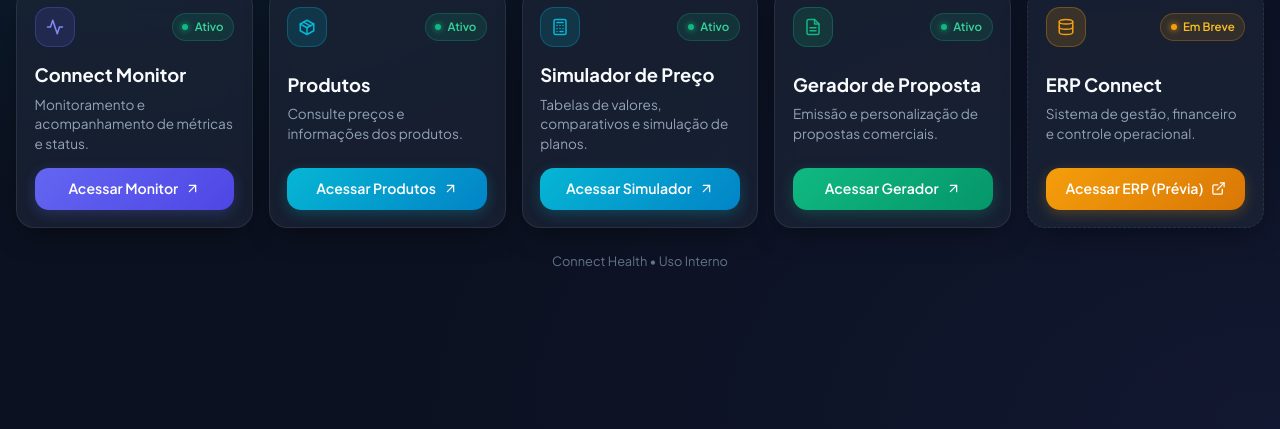
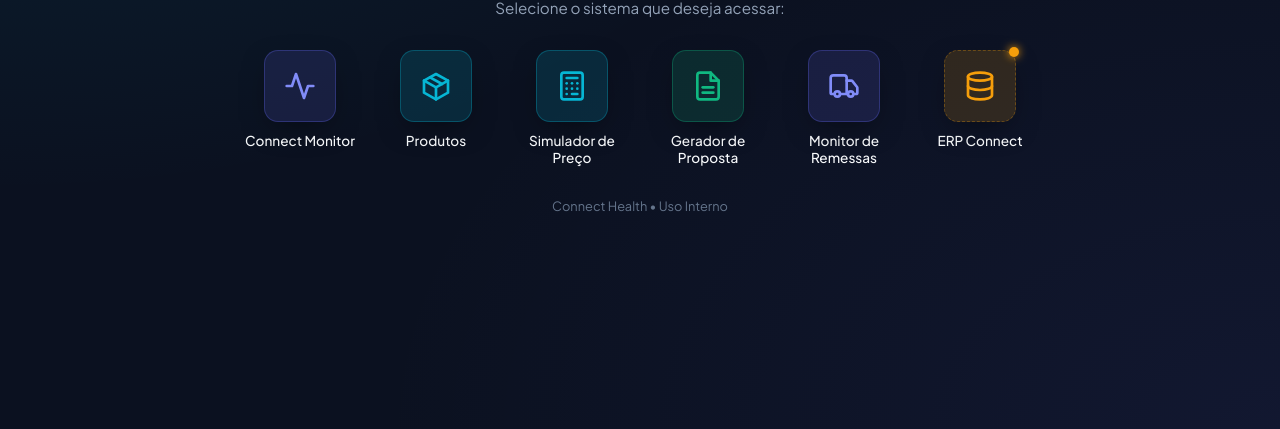
Before and after one commit to devconnecthealth/connectapp, a plain HTML site: page index.html in a window 1280 px wide. Shown: the part 371-800 px from the top of the page. Drawn offline with nearby package versions, Linux system fonts and the light colour scheme.

Commit message:
add monitor de remessas

```diff
--- a/index.html
+++ b/index.html
@@ -13,9 +13,6 @@
   <link rel="preconnect" href="https://fonts.gstatic.com" crossorigin>
   <link href="https://fonts.googleapis.com/css2?family=Plus+Jakarta+Sans:wght@400;500;600;700&display=swap" rel="stylesheet">
 
-  <!-- Lucide Icons -->
-  <script src="https://unpkg.com/lucide@latest"></script>
-
   <link rel="stylesheet" href="styles.css" />
 </head>
 <body>
@@ -28,64 +25,35 @@
       <p class="portal-subtitle">Selecione o sistema que deseja acessar:</p>
     </header>
 
-    <!-- Links Grid -->
-    <main class="grid-container">
+    <!-- App launcher -->
+    <main class="app-grid">
 
-      <!-- Card 1: Connect Monitor -->
-      <div class="system-card">
-        <div class="card-top">
-          <div class="icon-box icon-indigo">
+      <!-- Connect Monitor -->
+      <a class="app-tile" href="https://connecthealth.duckdns.org/" target="_blank" rel="noopener noreferrer">
+        <span class="app-icon icon-indigo">
           <svg aria-hidden="true" viewBox="0 0 24 24" fill="none" stroke="currentColor" stroke-width="2" stroke-linecap="round" stroke-linejoin="round">
             <polyline points="22 12 18 12 15 21 9 3 6 12 2 12"></polyline>
           </svg>
-          </div>
-          <span class="badge badge-online">
-            <span class="dot dot-online"></span> Ativo
         </span>
-        </div>
+        <span class="app-name">Connect Monitor</span>
+      </a>
 
-        <div class="card-info">
-          <h2>Connect Monitor</h2>
-          <p>Monitoramento e acompanhamento de métricas e status.</p>
-        </div>
-
-        <a href="https://connecthealth.duckdns.org/" target="_blank" rel="noopener noreferrer" class="btn btn-indigo">
-          <span>Acessar Monitor</span>
-          <i data-lucide="arrow-up-right"></i>
-        </a>
-      </div>
-
-      <!-- Card 2: Produtos -->
-      <div class="system-card">
-        <div class="card-top">
-          <div class="icon-box icon-cyan">
+      <!-- Produtos -->
+      <a class="app-tile" href="https://preco-produtos-a6yy.vercel.app/" target="_blank" rel="noopener noreferrer">
+        <span class="app-icon icon-cyan">
           <svg aria-hidden="true" viewBox="0 0 24 24" fill="none" stroke="currentColor" stroke-width="2" stroke-linecap="round" stroke-linejoin="round">
             <path d="m12 3 9 5-9 5-9-5 9-5z"></path>
             <path d="M3 8v9l9 5 9-5V8"></path>
             <path d="M12 13v9"></path>
             <path d="m7.5 5.5 9 5"></path>
           </svg>
-          </div>
-          <span class="badge badge-online">
-            <span class="dot dot-online"></span> Ativo
         </span>
-        </div>
+        <span class="app-name">Produtos</span>
+      </a>
 
-        <div class="card-info">
-          <h2>Produtos</h2>
-          <p>Consulte preços e informações dos produtos.</p>
-        </div>
-
-        <a href="https://preco-produtos-a6yy.vercel.app/" target="_blank" rel="noopener noreferrer" class="btn btn-cyan">
-          <span>Acessar Produtos</span>
-          <i data-lucide="arrow-up-right"></i>
-        </a>
-      </div>
-
-      <!-- Card 3: Simulador de Preço -->
-      <div class="system-card">
-        <div class="card-top">
-          <div class="icon-box icon-cyan">
+      <!-- Simulador de Preço -->
+      <a class="app-tile" href="https://simulador-ashen-two.vercel.app/" target="_blank" rel="noopener noreferrer">
+        <span class="app-icon icon-cyan">
           <svg aria-hidden="true" viewBox="0 0 24 24" fill="none" stroke="currentColor" stroke-width="2" stroke-linecap="round" stroke-linejoin="round">
             <rect x="4" y="2" width="16" height="20" rx="2"></rect>
             <line x1="8" y1="6" x2="16" y2="6"></line>
@@ -98,75 +66,49 @@
             <line x1="8" y1="18" x2="8" y2="18"></line>
             <line x1="12" y1="18" x2="16" y2="18"></line>
           </svg>
-          </div>
-          <span class="badge badge-online">
-            <span class="dot dot-online"></span> Ativo
         </span>
-        </div>
+        <span class="app-name">Simulador de Preço</span>
+      </a>
 
-        <div class="card-info">
-          <h2>Simulador de Preço</h2>
-          <p>Tabelas de valores, comparativos e simulação de planos.</p>
-        </div>
-
-        <a href="https://simulador-ashen-two.vercel.app/" target="_blank" rel="noopener noreferrer" class="btn btn-cyan">
-          <span>Acessar Simulador</span>
-          <i data-lucide="arrow-up-right"></i>
-        </a>
-      </div>
-
-      <!-- Card 4: Gerador de Proposta -->
-      <div class="system-card">
-        <div class="card-top">
-          <div class="icon-box icon-emerald">
+      <!-- Gerador de Proposta -->
+      <a class="app-tile" href="https://geradorconnect.vercel.app/" target="_blank" rel="noopener noreferrer">
+        <span class="app-icon icon-emerald">
           <svg aria-hidden="true" viewBox="0 0 24 24" fill="none" stroke="currentColor" stroke-width="2" stroke-linecap="round" stroke-linejoin="round">
             <path d="M14 2H6a2 2 0 0 0-2 2v16a2 2 0 0 0 2 2h12a2 2 0 0 0 2-2V8z"></path>
             <polyline points="14 2 14 8 20 8"></polyline>
             <line x1="8" y1="13" x2="16" y2="13"></line>
             <line x1="8" y1="17" x2="16" y2="17"></line>
           </svg>
-          </div>
-          <span class="badge badge-online">
-            <span class="dot dot-online"></span> Ativo
         </span>
-        </div>
+        <span class="app-name">Gerador de Proposta</span>
+      </a>
 
-        <div class="card-info">
-          <h2>Gerador de Proposta</h2>
-          <p>Emissão e personalização de propostas comerciais.</p>
-        </div>
+      <!-- Monitor de Remessas -->
+      <a class="app-tile" href="https://memphis-five.vercel.app/" target="_blank" rel="noopener noreferrer">
+        <span class="app-icon icon-indigo">
+          <svg aria-hidden="true" viewBox="0 0 24 24" fill="none" stroke="currentColor" stroke-width="2" stroke-linecap="round" stroke-linejoin="round">
+            <path d="M14 18V6a2 2 0 0 0-2-2H4a2 2 0 0 0-2 2v11a1 1 0 0 0 1 1h2"></path>
+            <path d="M15 18H9"></path>
+            <path d="M19 18h2a1 1 0 0 0 1-1v-3.65a1 1 0 0 0-.22-.624l-3.48-4.35A1 1 0 0 0 17.52 8H14"></path>
+            <circle cx="17" cy="18" r="2"></circle>
+            <circle cx="7" cy="18" r="2"></circle>
+          </svg>
+        </span>
+        <span class="app-name">Monitor de Remessas</span>
+      </a>
 
-        <a href="https://geradorconnect.vercel.app/" target="_blank" rel="noopener noreferrer" class="btn btn-emerald">
-          <span>Acessar Gerador</span>
-          <i data-lucide="arrow-up-right"></i>
-        </a>
-      </div>
-
-      <!-- Card 5: ERP Connect -->
-      <div class="system-card card-inactive">
-        <div class="card-top">
-          <div class="icon-box icon-amber">
+      <!-- ERP Connect (em breve) -->
+      <a class="app-tile app-soon" href="https://erp-connect-psi.vercel.app/" target="_blank" rel="noopener noreferrer" title="Em breve — versão de prévia">
+        <span class="app-icon icon-amber">
           <svg aria-hidden="true" viewBox="0 0 24 24" fill="none" stroke="currentColor" stroke-width="2" stroke-linecap="round" stroke-linejoin="round">
             <ellipse cx="12" cy="5" rx="9" ry="3"></ellipse>
             <path d="M3 5v14c0 1.66 4.03 3 9 3s9-1.34 9-3V5"></path>
             <path d="M3 12c0 1.66 4.03 3 9 3s9-1.34 9-3"></path>
           </svg>
-          </div>
-          <span class="badge badge-warning">
-            <span class="dot dot-warning"></span> Em Breve
+          <span class="soon-dot"></span>
         </span>
-        </div>
-
-        <div class="card-info">
-          <h2>ERP Connect</h2>
-          <p>Sistema de gestão, financeiro e controle operacional.</p>
-        </div>
-
-        <a href="https://erp-connect-psi.vercel.app/" target="_blank" rel="noopener noreferrer" class="btn btn-amber">
-          <span>Acessar ERP (Prévia)</span>
-          <i data-lucide="external-link"></i>
+        <span class="app-name">ERP Connect</span>
       </a>
-      </div>
 
     </main>
 
@@ -176,12 +118,5 @@
     </footer>
 
   </div>
-
-  <script>
-    // Initialize icons
-    if (window.lucide) {
-      lucide.createIcons();
-    }
-  </script>
 </body>
 </html>
--- a/styles.css
+++ b/styles.css
@@ -97,76 +97,80 @@ body {
   color: var(--text-secondary);
 }
 
-/* Grid */
-.grid-container {
+/* App launcher grid */
+.app-grid {
   display: grid;
-  grid-template-columns: 1fr;
-  gap: 1rem;
+  grid-template-columns: repeat(auto-fill, 120px);
+  justify-content: center;
+  gap: 1.5rem 1rem;
   width: 100%;
+  max-width: 820px;
 }
 
-@media (min-width: 640px) {
-  .grid-container {
-    grid-template-columns: repeat(2, 1fr);
-  }
+.app-tile {
+  display: flex;
+  flex-direction: column;
+  align-items: center;
+  gap: 0.6rem;
+  text-decoration: none;
+  color: var(--text-primary);
+  padding: 0.4rem 0;
+  border-radius: var(--radius-md);
+  outline: none;
 }
 
-@media (min-width: 900px) {
-  .grid-container {
-    grid-template-columns: repeat(4, 1fr);
-  }
-}
-
-@media (min-width: 1200px) {
-  .grid-container {
-    grid-template-columns: repeat(5, 1fr);
-  }
-}
-
-/* Cards */
-.system-card {
-  background: var(--bg-card);
-  backdrop-filter: blur(12px);
-  -webkit-backdrop-filter: blur(12px);
-  border: 1px solid var(--border-card);
-  border-radius: var(--radius-lg);
-  padding: 1.1rem;
+.app-icon {
+  position: relative;
+  width: 72px;
+  height: 72px;
+  border-radius: var(--radius-md);
   display: flex;
-  flex-direction: column;
-  justify-content: space-between;
-  gap: 0.9rem;
+  align-items: center;
+  justify-content: center;
   box-shadow: var(--shadow-card);
   transition: var(--transition);
 }
 
-.system-card:hover {
-  transform: translateY(-4px);
-  background: var(--bg-card-hover);
-  border-color: var(--border-card-hover);
-  box-shadow: 0 16px 36px -10px rgba(0, 0, 0, 0.6);
+.app-icon svg {
+  width: 32px;
+  height: 32px;
 }
 
-/* Card Top: Icon + Badge */
-.card-top {
-  display: flex;
-  align-items: center;
-  justify-content: space-between;
+.app-name {
+  font-size: 0.85rem;
+  font-weight: 500;
+  text-align: center;
+  line-height: 1.3;
+  color: var(--text-primary);
 }
 
-.icon-box {
-  width: 40px;
-  height: 40px;
-  border-radius: var(--radius-md);
-  display: flex;
-  align-items: center;
-  justify-content: center;
+.app-tile:hover .app-icon,
+.app-tile:focus-visible .app-icon {
+  transform: translateY(-3px);
+  box-shadow: 0 12px 24px -8px rgba(0, 0, 0, 0.6);
+  filter: brightness(1.2);
 }
 
-.icon-box svg {
-  width: 18px;
-  height: 18px;
+.app-tile:focus-visible .app-name {
+  text-decoration: underline;
 }
 
+.app-soon .app-icon {
+  border-style: dashed;
+}
+
+.soon-dot {
+  position: absolute;
+  top: -4px;
+  right: -4px;
+  width: 10px;
+  height: 10px;
+  border-radius: 50%;
+  background: #F59E0B;
+  box-shadow: 0 0 8px #F59E0B;
+}
+
+/* Icon colors */
 .icon-cyan {
   background: rgba(6, 182, 212, 0.15);
   color: var(--accent-cyan);
@@ -191,132 +195,6 @@ body {
   border: 1px solid rgba(245, 158, 11, 0.3);
 }
 
-/* Badges */
-.badge {
-  display: inline-flex;
-  align-items: center;
-  gap: 0.4rem;
-  font-size: 0.72rem;
-  font-weight: 600;
-  padding: 0.25rem 0.6rem;
-  border-radius: var(--radius-full);
-}
-
-.badge-online {
-  background: rgba(16, 185, 129, 0.12);
-  color: #34D399;
-  border: 1px solid rgba(16, 185, 129, 0.25);
-}
-
-.badge-warning {
-  background: rgba(245, 158, 11, 0.12);
-  color: #FBBF24;
-  border: 1px solid rgba(245, 158, 11, 0.25);
-}
-
-.dot {
-  width: 6px;
-  height: 6px;
-  border-radius: 50%;
-}
-
-.dot-online {
-  background-color: #10B981;
-  box-shadow: 0 0 6px #10B981;
-}
-
-.dot-warning {
-  background-color: #F59E0B;
-  box-shadow: 0 0 6px #F59E0B;
-}
-
-/* Card Info */
-.card-info h2 {
-  font-size: 1.15rem;
-  font-weight: 700;
-  color: var(--text-primary);
-  margin-bottom: 0.35rem;
-}
-
-.card-info p {
-  font-size: 0.85rem;
-  color: var(--text-secondary);
-  line-height: 1.45;
-}
-
-/* Buttons */
-.btn {
-  display: inline-flex;
-  align-items: center;
-  justify-content: center;
-  gap: 0.45rem;
-  padding: 0.65rem 0.75rem;
-  border-radius: var(--radius-md);
-  font-family: inherit;
-  font-size: 0.88rem;
-  font-weight: 600;
-  text-decoration: none;
-  color: #FFFFFF;
-  border: none;
-  cursor: pointer;
-  transition: var(--transition);
-}
-
-.btn svg {
-  width: 15px;
-  height: 15px;
-  transition: transform 0.2s ease;
-}
-
-.btn:hover svg {
-  transform: translate(2px, -2px);
-}
-
-.btn-cyan {
-  background: linear-gradient(135deg, #06B6D4, #0284C7);
-  box-shadow: 0 4px 14px rgba(6, 182, 212, 0.25);
-}
-
-.btn-cyan:hover {
-  background: linear-gradient(135deg, #0891B2, #0369A1);
-  box-shadow: 0 6px 20px rgba(6, 182, 212, 0.4);
-}
-
-.btn-emerald {
-  background: linear-gradient(135deg, #10B981, #059669);
-  box-shadow: 0 4px 14px rgba(16, 185, 129, 0.25);
-}
-
-.btn-emerald:hover {
-  background: linear-gradient(135deg, #059669, #047857);
-  box-shadow: 0 6px 20px rgba(16, 185, 129, 0.4);
-}
-
-.btn-indigo {
-  background: linear-gradient(135deg, #6366F1, #4F46E5);
-  box-shadow: 0 4px 14px rgba(99, 102, 241, 0.25);
-}
-
-.btn-indigo:hover {
-  background: linear-gradient(135deg, #4F46E5, #4338CA);
-  box-shadow: 0 6px 20px rgba(99, 102, 241, 0.4);
-}
-
-.btn-amber {
-  background: linear-gradient(135deg, #F59E0B, #D97706);
-  box-shadow: 0 4px 14px rgba(245, 158, 11, 0.25);
-}
-
-.btn-amber:hover {
-  background: linear-gradient(135deg, #D97706, #B45309);
-  box-shadow: 0 6px 20px rgba(245, 158, 11, 0.4);
-}
-
-/* Inactive card styling */
-.card-inactive {
-  border-style: dashed;
-}
-
 /* Footer */
 .footer {
   text-align: center;
```
Lines whose indentation alone changed are shown as unchanged.
